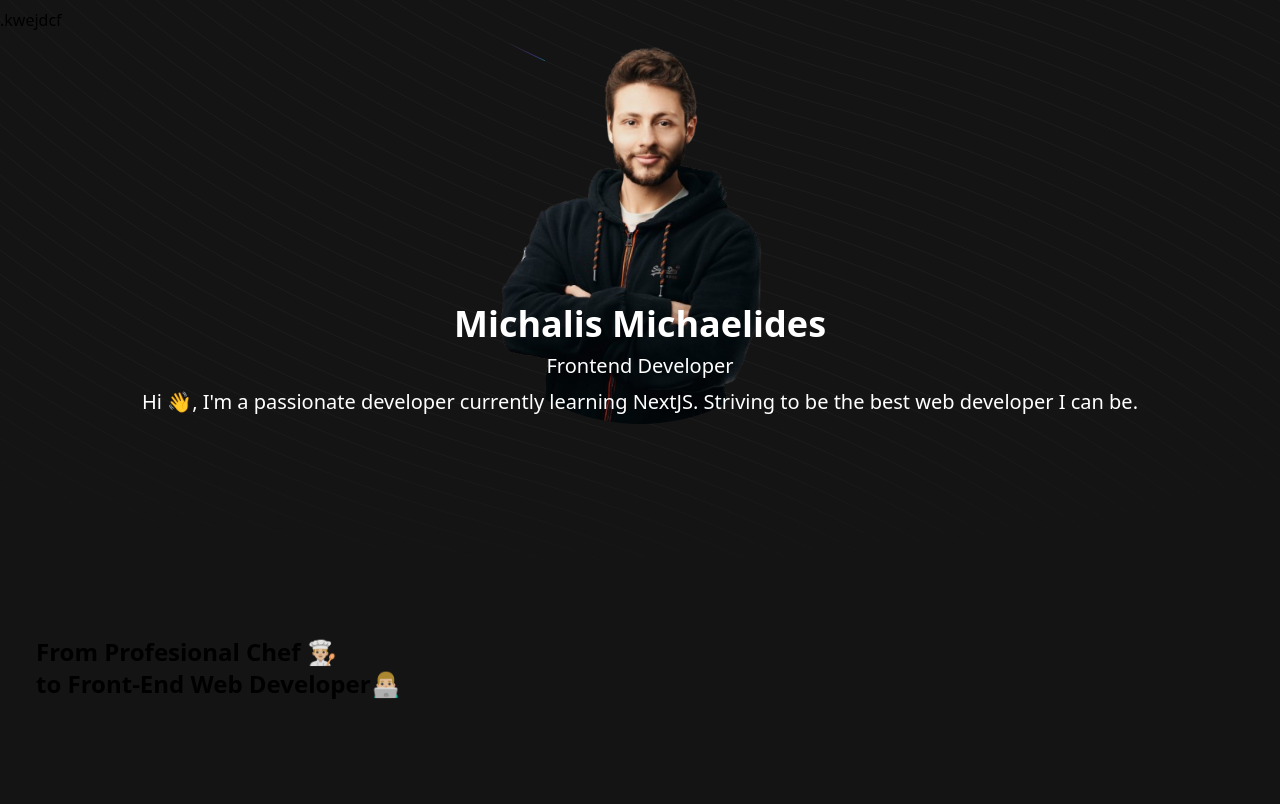
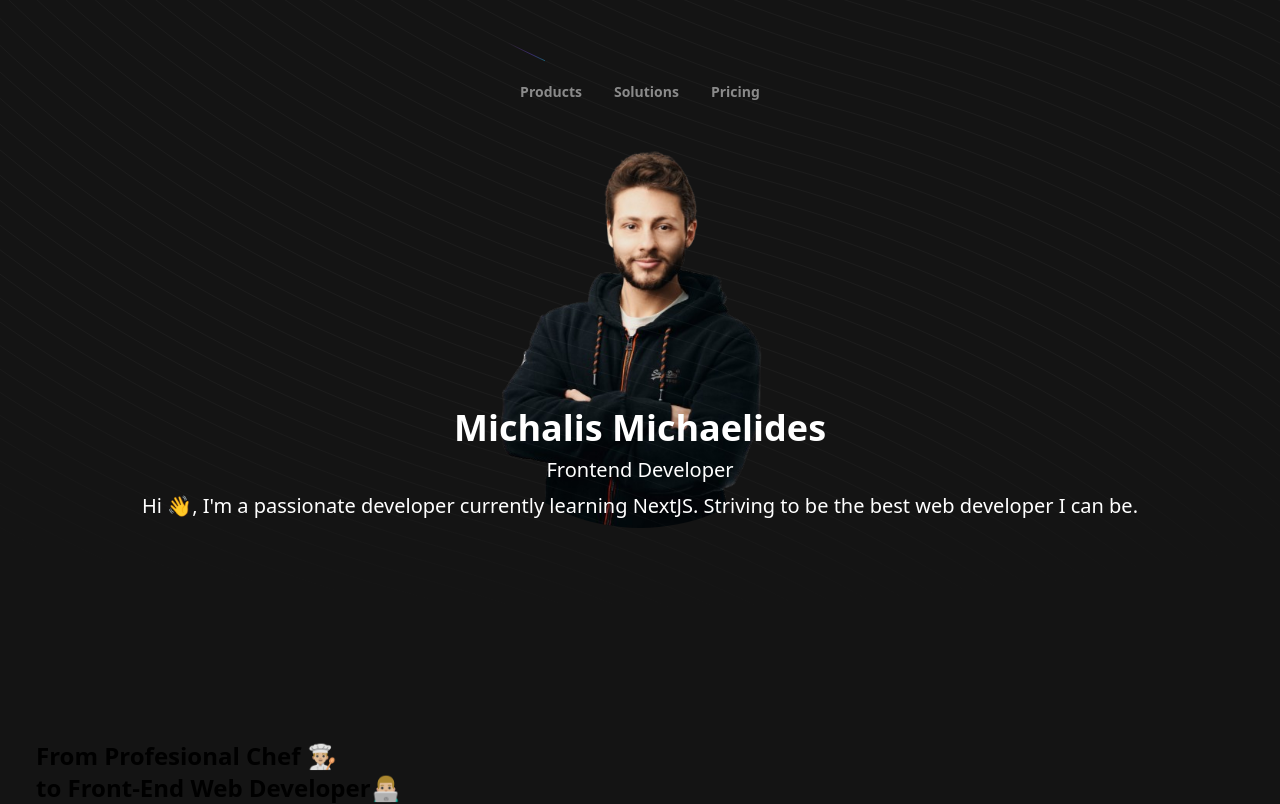
Before and after one commit to Michalis17/my-portfolio, a React (Vite) app: page / in a window 1280 px wide. Shown: the top 804 px of the page. Built offline with nearby package versions, Linux system fonts and the light colour scheme.

Commit message:
started navbar with headlessUI

```diff
--- a/package.json
+++ b/package.json
@@ -10,7 +10,7 @@
     "preview": "vite preview"
   },
   "dependencies": {
-    "@headlessui/react": "^2.0.3",
+    "@headlessui/react": "^2.1.9",
     "clsx": "^2.1.1",
     "framer-motion": "^11.11.1",
     "react": "^18.2.0",
--- /dev/null
+++ b/src/components/navbar/navbar.tsx
@@ -0,0 +1,45 @@
+import React from "react";
+import { Popover, PopoverButton, PopoverPanel } from '@headlessui/react'
+
+const  Example: React.FC = ()=> {
+  return (
+    <div className="flex  w-full justify-center pt-20 z-30">
+      <div className="flex gap-8">
+        <div className="text-sm/6 font-semibold text-white/50">Products</div>
+        <Popover>
+          <PopoverButton className="block text-sm/6 font-semibold text-white/50 focus:outline-none data-[active]:text-white data-[hover]:text-white data-[focus]:outline-1 data-[focus]:outline-white z-30">
+            Solutions
+          </PopoverButton>
+          <PopoverPanel
+            transition
+            anchor="bottom"
+            className="divide-y divide-white/5 rounded-xl bg-white/5 text-sm/6 transition duration-200 ease-in-out [--anchor-gap:var(--spacing-5)] data-[closed]:-translate-y-1 data-[closed]:opacity-0 z-30"
+          >
+            <div className="p-3">
+              <a className="block rounded-lg py-2 px-3 transition hover:bg-white/5" href="#">
+                <p className="font-semibold text-white">Insights</p>
+                <p className="text-white/50">Measure actions your users take</p>
+              </a>
+              <a className="block rounded-lg py-2 px-3 transition hover:bg-white/5" href="#">
+                <p className="font-semibold text-white">Automations</p>
+                <p className="text-white/50">Create your own targeted content</p>
+              </a>
+              <a className="block rounded-lg py-2 px-3 transition hover:bg-white/5" href="#">
+                <p className="font-semibold text-white">Reports</p>
+                <p className="text-white/50">Keep track of your growth</p>
+              </a>
+            </div>
+            <div className="p-3">
+              <a className="block rounded-lg py-2 px-3 transition hover:bg-white/5" href="#">
+                <p className="font-semibold text-white">Documentation</p>
+                <p className="text-white/50">Start integrating products and tools</p>
+              </a>
+            </div>
+          </PopoverPanel>
+        </Popover>
+        <div className="text-sm/6 font-semibold text-white/50">Pricing</div>
+      </div>
+    </div>
+  )
+}
+ export default Example
--- a/src/pages/home/home.tsx
+++ b/src/pages/home/home.tsx
@@ -1,22 +1,32 @@
 import React from 'react';
 import { Link } from 'react-router-dom';
 import { BackgroundBeams } from '../../components/beams/beams';
+
+import Example from '../../components/navbar/navbar';
+
+// const navLinks: JSON[] = [
+//   {name: 'home'}
+// ]
+
 const HomePage: React.FC = () => {
+  // const [activeItem, setActiveItem] = useState<string | null>(null);
   return (
     <div className="min-h-screen bg-gray-100 text-gray-800 bg-my-black">
-        <nav className='bg-my-black fixed w-full py-2'>
-            .kwejdcf
-        </nav>
+
+      <div className='w-full flex justify-center'>
+      <Example/>
+      </div>
+
 
       <header className=" text-white flex flex-col justify-center items-center pt-10">
-            <img src="src\assets\Mike-removebg-preview.png" alt="" className='aspect-square w-48 sm:w-96 z-10 rounded-full'  />
+            <img src="src\assets\Mike-removebg-preview.png" alt="" className='aspect-square w-48 sm:w-96 z-0 rounded-full'  />
         <div className=" w-full flex flex-col items-center justify-center p-6 relative z-20 bottom-36">
           <h1 className="text-4xl font-bold">Michalis Michaelides</h1>
           <p className="mt-2 text-xl">Frontend Developer</p>
           <p className='mt-2 text-xl'>Hi 👋, I'm a passionate developer currently learning NextJS. Striving to be the best web developer I can be.</p>
         </div>
+
 <BackgroundBeams />
-
       </header>
 
       <main className="container mx-auto px-6 py-10">
```
Also changed, not shown: 1 other file (tests, documents, lock files or other folders).
